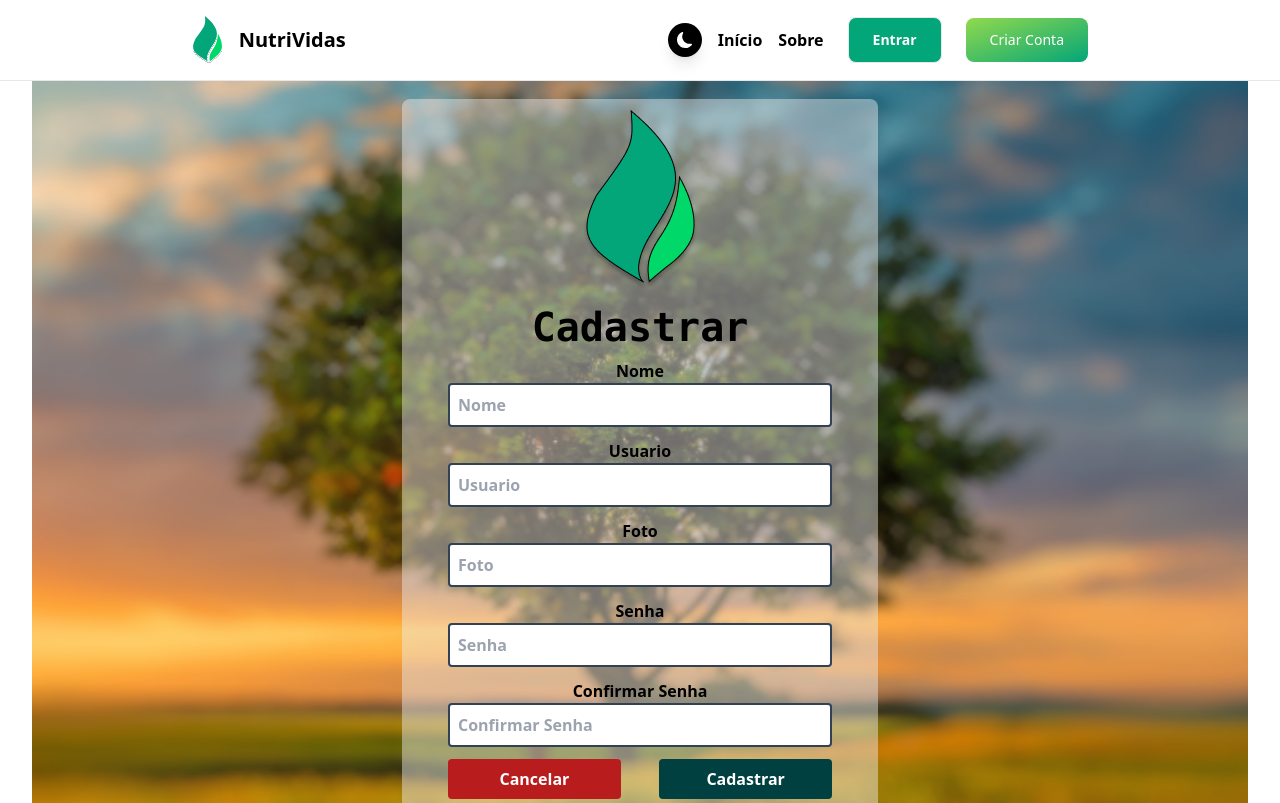
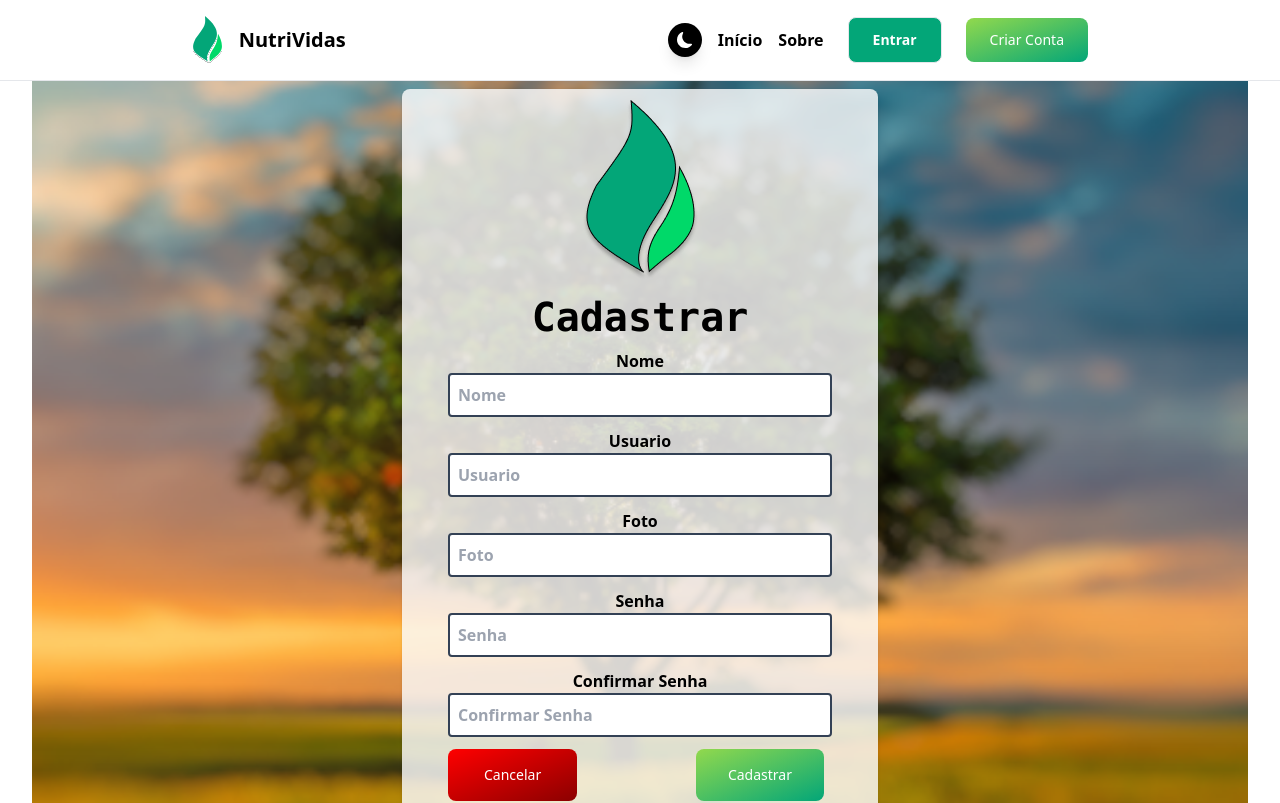
Before and after one commit to PI-NutriVidas/frontend, a React (Vite) app: page /cadastro in a window 1280 px wide. Shown: the top 803 px of the page. Built offline with nearby package versions, Linux system fonts and the light colour scheme.

Commit message:
@leticiafrancielle realizando atualizações na página de cadastro

```diff
--- a/src/pages/cadastro/Cadastro.tsx
+++ b/src/pages/cadastro/Cadastro.tsx
@@ -17,8 +17,8 @@ function Cadastro() {
     nome: '',
     usuario: '',
     senha: '',
-    foto: '',
-    tipo: ''
+    tipo: '',
+    foto: ''
   })
 
   const [usuarioResposta, setUsuarioResposta] = useState<Usuario>({
@@ -26,8 +26,8 @@ function Cadastro() {
     nome: '',
     usuario: '',
     senha: '',
-    foto: '',
-    tipo: ''
+    tipo: '',
+    foto: ''
   })
 
   useEffect(() => {
@@ -74,23 +74,23 @@ function Cadastro() {
   return (
     <>
       <div className="fundoCadastro h-screen place-items-center font-bold">
-      <div className="form-container rounded-lg backdrop-opacity-5 backdrop-invert bg-white/40">
+      <div className="form-container rounded-lg backdrop-opacity-5 backdrop-invert bg-white/80 dark:bg-black/60 shadow shadow-black-500/40 hover:shadow-indigo-500/40">
         <img src={Logo} alt="Logo" />
           <form className='flex justify-center items-center flex-col w-1/3 gap-3 ' onSubmit={cadastrarNovoUsuario}>
-          <h2 className="text-slate text-h2 font-bold font-mono text-black">Cadastrar</h2>
-          <div className="flex flex-col w-90 text-black ">
+          <h2 className="text-slate text-h2 font-bold font-mono text-black dark:text-verde_claro2">Cadastrar</h2>
+          <div className="flex flex-col w-90 text-black dark:text-verde_claro2">
             <label htmlFor="nome">Nome</label>
             <input
               type="text"
               id="nome"
               name="nome"
               placeholder="Nome"
-              className="border-2 border-slate-700 rounded p-2 "
+              className="border-2 border-slate-700 rounded p-2"
               value={usuario.nome}
               onChange={(e: ChangeEvent<HTMLInputElement>) => atualizarEstado(e)}
             />
           </div>
-          <div className="flex flex-col w-90 text-black">
+          <div className="flex flex-col w-90 text-black dark:text-verde_claro2">
 
             <label htmlFor="usuario">Usuario</label>
             <input
@@ -103,7 +103,7 @@ function Cadastro() {
               onChange={(e: ChangeEvent<HTMLInputElement>) => atualizarEstado(e)}
             />
           </div>
-          <div className="flex flex-col w-90 text-black">
+          <div className="flex flex-col w-90 text-black dark:text-verde_claro2">
             <label htmlFor="foto">Foto</label>
             <input
               type="text"
@@ -115,7 +115,7 @@ function Cadastro() {
               onChange={(e: ChangeEvent<HTMLInputElement>) => atualizarEstado(e)}
             />
           </div>
-          <div className="flex flex-col w-90 text-black">
+          <div className="flex flex-col w-90 text-black dark:text-verde_claro2">
             <label htmlFor="senha">Senha</label>
             <input
               type="password"
@@ -127,7 +127,7 @@ function Cadastro() {
               onChange={(e: ChangeEvent<HTMLInputElement>) => atualizarEstado(e)}
             />
           </div>
-          <div className="flex flex-col w-90 text-black">
+          <div className="flex flex-col w-90 text-black dark:text-verde_claro2">
             <label htmlFor="confirmarSenha">Confirmar Senha</label>
             <input
               type="password"
@@ -140,10 +140,10 @@ function Cadastro() {
             />
           </div>
           <div className="flex justify-between w-90 gap-8">
-            <button className='rounded text-white bg-red-700 w-45 py-2 ' onClick={back}>
+            <button className="text-white bg-gradient-to-br from-[#FF0000] to-[#8B0000] hover:bg-gradient-to-bl focus:ring-4 transition duration-300 ease-out focus:outline-none focus:ring-green-200 dark:focus:ring-green-800 font-medium rounded-lg text-sm px-9 py-4 text-center mr-2 mb-2" onClick={back}>
               Cancelar
             </button>
-            <button className='rounded text-white rounded bg-verde_claro2 hover:bg-verde_claro1 w-45 py-2 bg-verde_escuro' type='submit'>
+            <button className='text-white bg-gradient-to-br from-[#92D94D] to-[#03A678] hover:bg-gradient-to-bl focus:ring-4 transition duration-300 ease-out focus:outline-none focus:ring-green-200 dark:focus:ring-green-800 font-medium rounded-lg text-sm px-8 py-4 text-center mr-2 mb-2' type='submit'>
               Cadastrar
             </button>
           </div>
```
